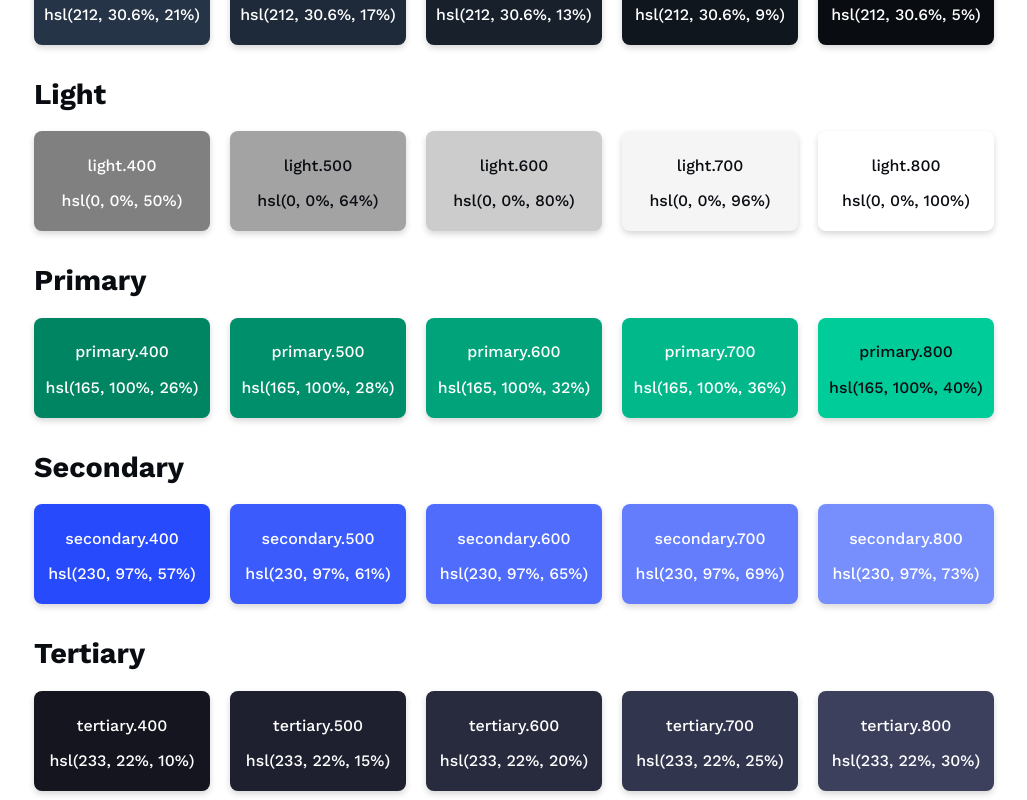
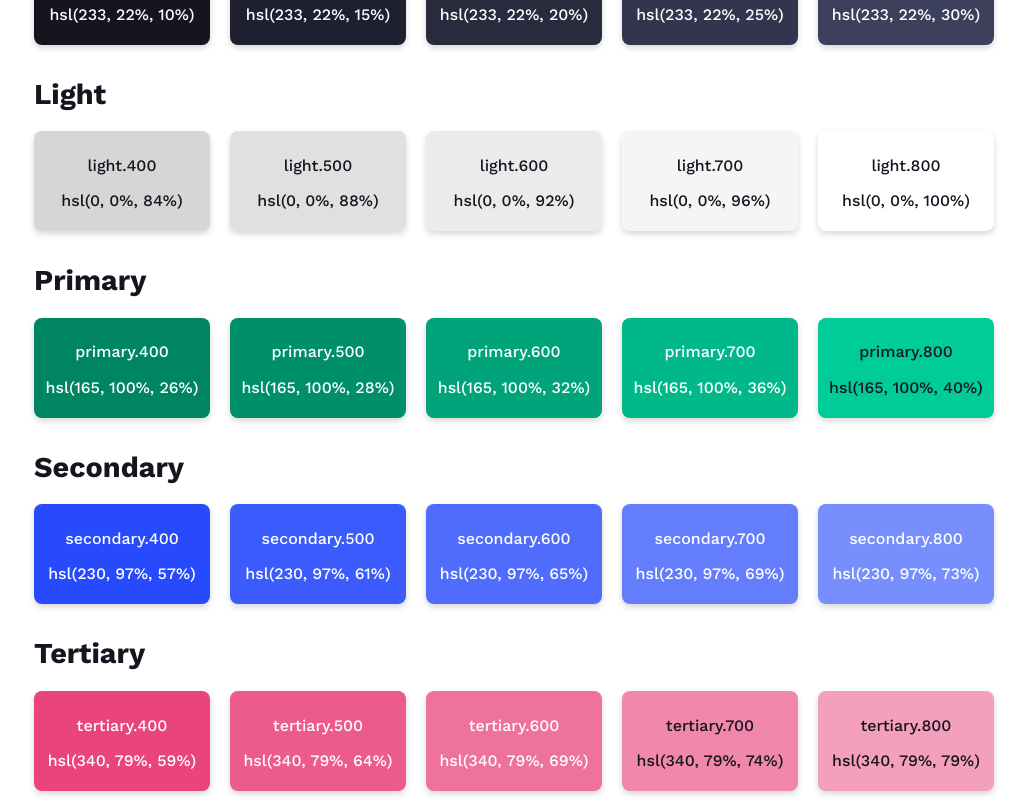
Before and after one commit to jackyef/flair, a Next.js app: page /colors in a window 1280 px wide. Shown: the part 260-1060 px from the top of the page, without its empty margins (126-1153 px from the left). Built offline with nearby package versions, Linux system fonts and the light colour scheme.

Commit message:
improvement: Update colors

```diff
--- a/src/components/GlobalStyles/GlobalStyles.tsx
+++ b/src/components/GlobalStyles/GlobalStyles.tsx
@@ -8,6 +8,6 @@ setup(createElement);
 export const GlobalStyles = createGlobalStyles`
   body {
     background: ${colors.light[800].color};
-    color: ${colors.dark[800].color};
+    color: ${colors.dark[400].color};
   }
 `;
--- a/src/theme/colors.ts
+++ b/src/theme/colors.ts
@@ -22,43 +22,43 @@ export type ColorShade = {
 };
 export type ColorShadeValue = Array<keyof ColorShade>;
 
-const defaultForegroundColor = 'hsl(212, 30.6%, 5%)';
+const defaultForegroundColor = 'hsl(233, 22%, 10%)';
 const defaultBackgroundColor = 'hsl(0, 0%, 100%)';
 
 export const colors: Record<ColorVariant, ColorShade> = {
   dark: {
     400: {
-      color: 'hsl(212, 30.6%, 21%)',
+      color: defaultForegroundColor,
       contrastingColor: defaultBackgroundColor,
     },
     500: {
-      color: 'hsl(212, 30.6%, 17%)',
+      color: 'hsl(233, 22%, 15%)',
       contrastingColor: defaultBackgroundColor,
     },
     600: {
-      color: 'hsl(212, 30.6%, 13%)',
+      color: 'hsl(233, 22%, 20%)',
       contrastingColor: defaultBackgroundColor,
     },
     700: {
-      color: 'hsl(212, 30.6%, 9%)',
+      color: 'hsl(233, 22%, 25%)',
       contrastingColor: defaultBackgroundColor,
     },
     800: {
-      color: defaultForegroundColor,
+      color: 'hsl(233, 22%, 30%)',
       contrastingColor: defaultBackgroundColor,
     },
   },
   light: {
     400: {
-      color: 'hsl(0, 0%, 50%)',
-      contrastingColor: defaultBackgroundColor,
+      color: 'hsl(0, 0%, 84%)',
+      contrastingColor: defaultForegroundColor,
     },
     500: {
-      color: 'hsl(0, 0%, 64%)',
+      color: 'hsl(0, 0%, 88%)',
       contrastingColor: defaultForegroundColor,
     },
     600: {
-      color: 'hsl(0, 0%, 80%)',
+      color: 'hsl(0, 0%, 92%)',
       contrastingColor: defaultForegroundColor,
     },
     700: {
@@ -116,24 +116,24 @@ export const colors: Record<ColorVariant, ColorShade> = {
   },
   tertiary: {
     400: {
-      color: 'hsl(233, 22%, 10%)',
+      color: 'hsl(340, 79%, 59%)',
       contrastingColor: defaultBackgroundColor,
     },
     500: {
-      color: 'hsl(233, 22%, 15%)',
+      color: 'hsl(340, 79%, 64%)',
       contrastingColor: defaultBackgroundColor,
     },
     600: {
-      color: 'hsl(233, 22%, 20%)',
+      color: 'hsl(340, 79%, 69%)',
       contrastingColor: defaultBackgroundColor,
     },
     700: {
-      color: 'hsl(233, 22%, 25%)',
-      contrastingColor: defaultBackgroundColor,
+      color: 'hsl(340, 79%, 74%)',
+      contrastingColor: defaultForegroundColor,
     },
     800: {
-      color: 'hsl(233, 22%, 30%)',
-      contrastingColor: defaultBackgroundColor,
+      color: 'hsl(340, 79%, 79%)',
+      contrastingColor: defaultForegroundColor,
     },
   },
   warning: {
```
